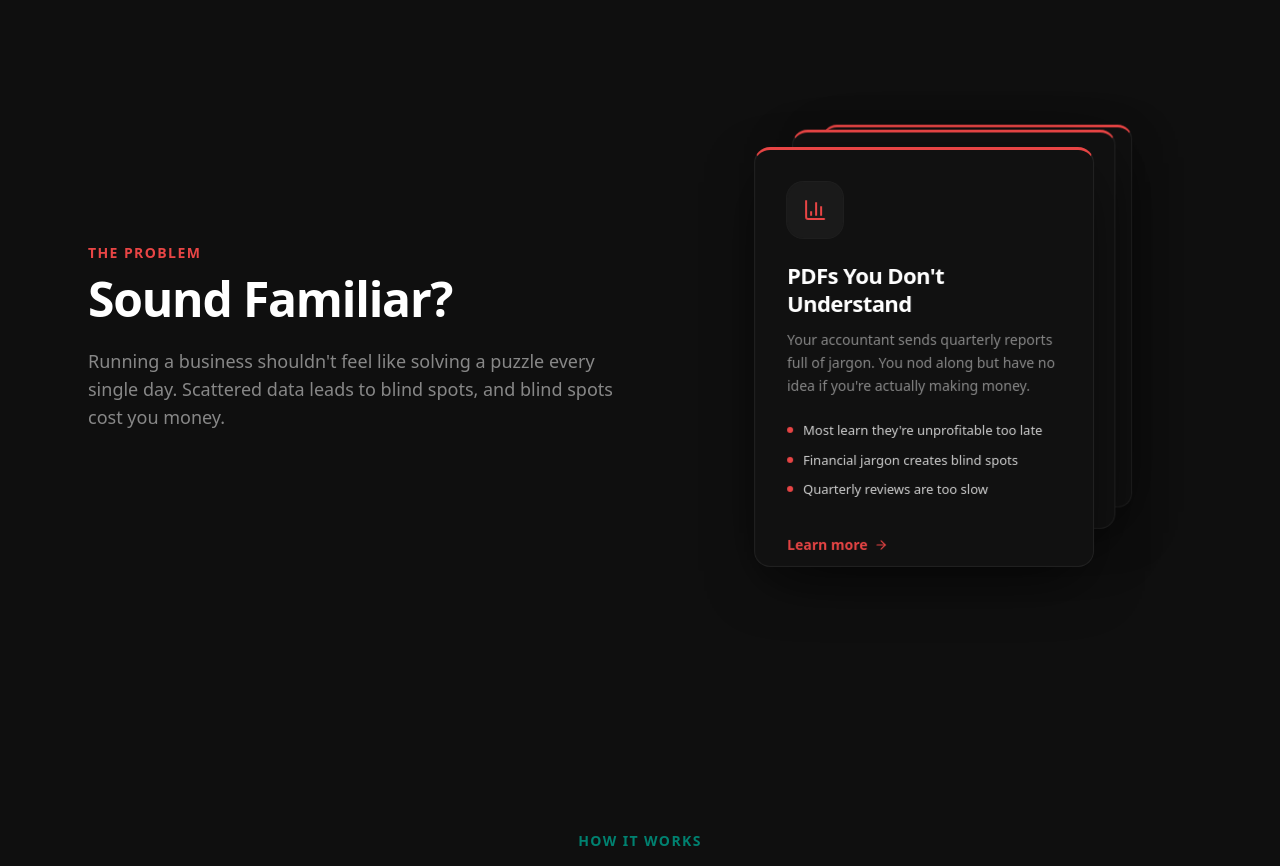
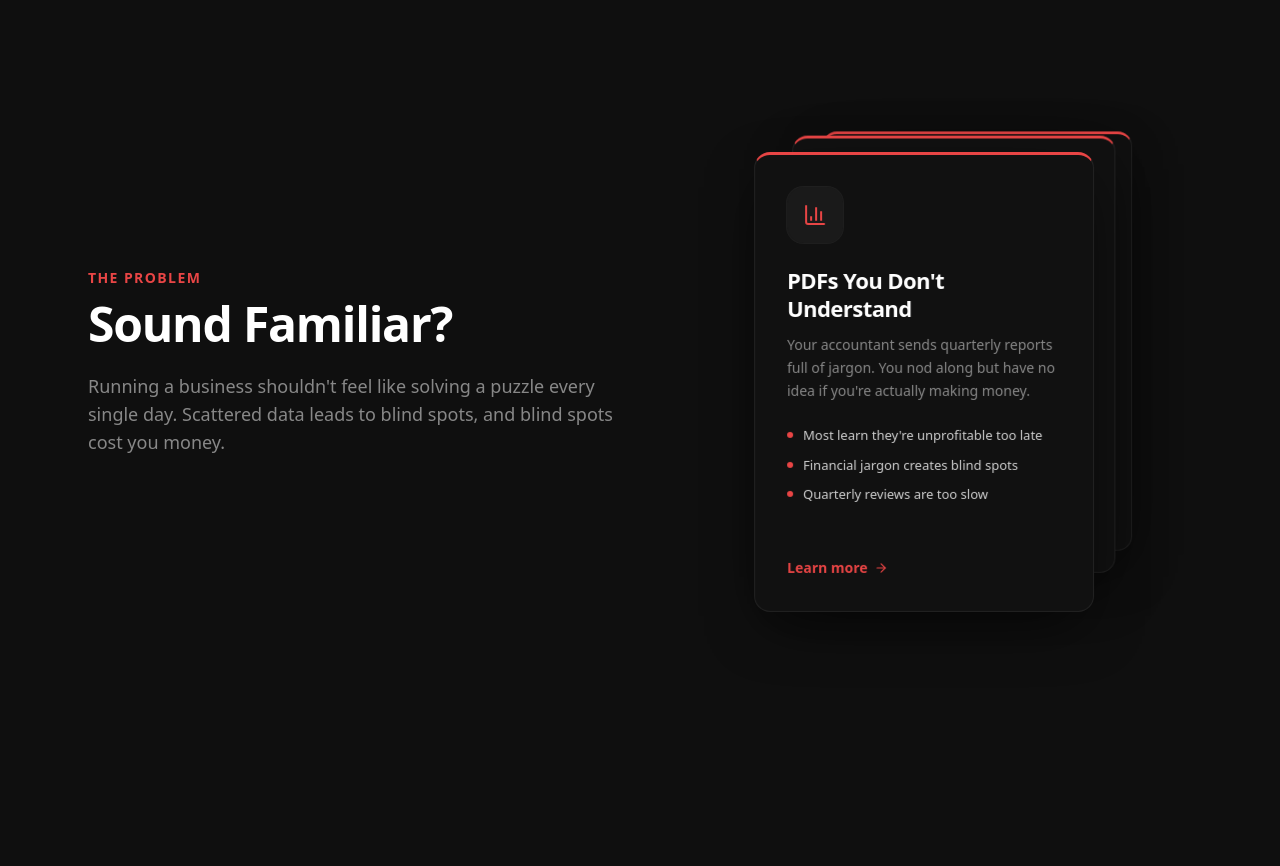
Before and after one commit to heytt-satra/ProfitPulse, a Next.js app: page / in a window 1280 px wide. Shown: the part 1360-2226 px from the top of the page. Built offline with nearby package versions, Linux system fonts and the light colour scheme.

Commit message:
fix: resolve Learn More overflow in problem cards

```diff
--- a/components/ui/display-cards.tsx
+++ b/components/ui/display-cards.tsx
@@ -42,11 +42,11 @@ const defaultCardsData = [
 
 export default function DisplayCards() {
     return (
-        <div className="relative w-full h-[420px] md:h-[500px] flex items-center justify-center">
+        <div className="relative w-full h-[480px] md:h-[550px] flex items-center justify-center">
             <CardSwap
                 delay={3000}
                 width="min(340px, 85vw)"
-                height="min(420px, 75vh)"
+                height="min(460px, 80vh)"
                 cardDistance={30}
                 verticalDistance={28}
                 skewAmount={0}
@@ -77,7 +77,7 @@ export default function DisplayCards() {
                         </p>
 
                         {/* Bullet list */}
-                        <ul className="space-y-2 md:space-y-2.5 mb-6 md:mb-8">
+                        <ul className="space-y-2 md:space-y-2.5 mb-4 md:mb-5">
                             {card.bullets.map((bullet, bi) => (
                                 <li
                                     key={bi}
```
